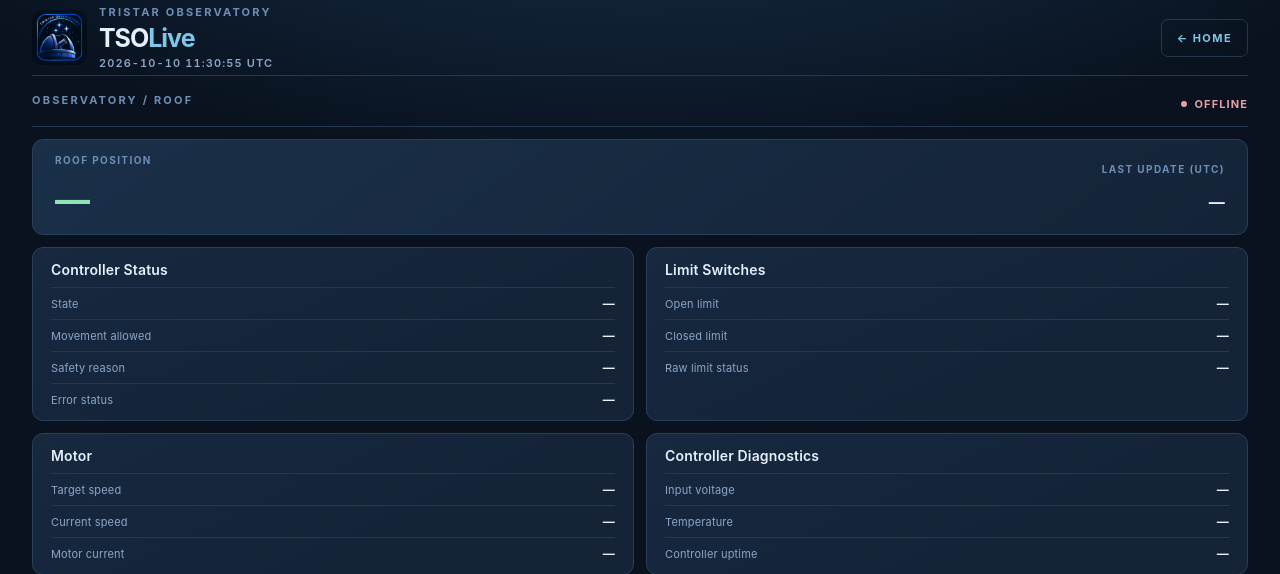
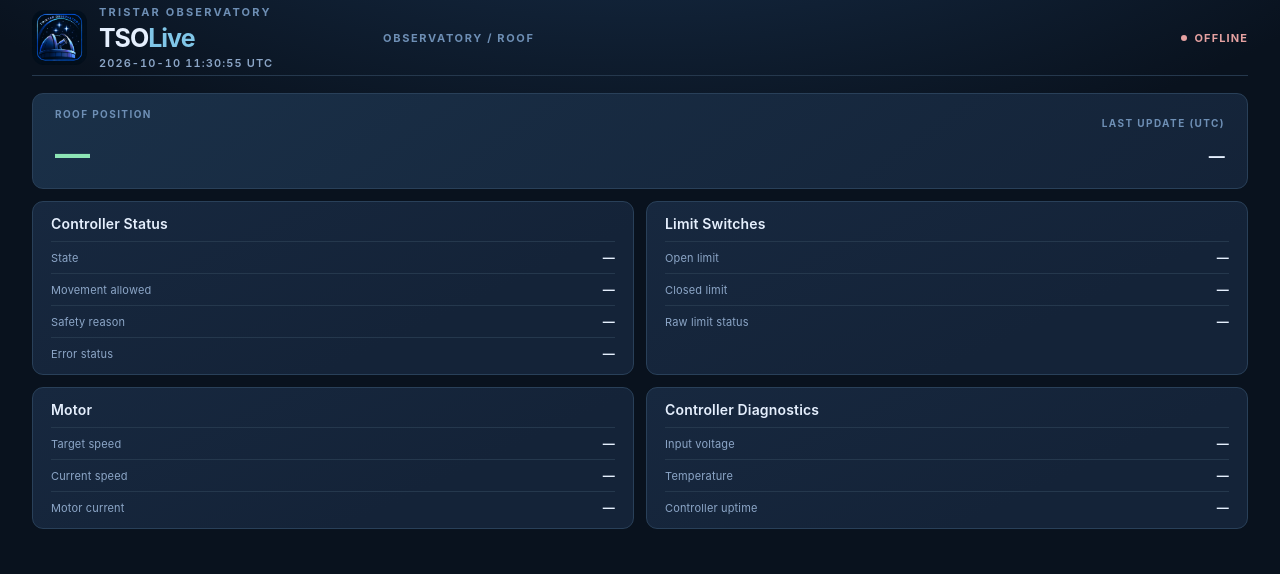
Before and after one commit to EorEquis/TSOLive, a FastAPI app: page /details?system=roof in a window 1280 px wide. Shown: the top 574 px of the page. Run offline with FastAPI, Linux system fonts and the light colour scheme.

Commit message:
Use shared details header for breadcrumb and live connection status

```diff
--- a/templates/details-base.html
+++ b/templates/details-base.html
@@ -16,13 +16,10 @@
         <img class="brand-logo" src="/static/tso-logo.png" alt="TriStar Observatory logo" width="76" height="76">
         <div><p class="eyebrow">TRISTAR OBSERVATORY</p><h1>TSO<span>Live</span></h1><div id="clock" class="header-clock" aria-label="Current UTC time"></div></div>
       </div>
-      <a class="details-home" href="/">← HOME</a>
+      <nav class="overview-breadcrumb details-breadcrumb" aria-label="Breadcrumb"><a href="/" class="details-breadcrumb-home">OBSERVATORY</a> / {{ system_label | upper }}</nav>
+      <span class="device-tag offline details-connection details-header-connection" id="details-connection"><span class="status-dot offline-dot" id="details-connection-dot"></span><span id="details-connection-text">OFFLINE</span></span>
     </header>
     <main class="details-main">
-      <div class="section-heading details-heading">
-        <div><p class="eyebrow"><a href="/" class="details-breadcrumb-home">OBSERVATORY</a> / {{ system_label | upper }}</p></div>
-        <span class="device-tag offline details-connection" id="details-connection"><span class="status-dot offline-dot" id="details-connection-dot"></span><span id="details-connection-text">OFFLINE</span></span>
-      </div>
       <section class="details-hero" aria-label="{{ system_label }} summary">
         <div><p class="metric-label">{% block primary_label %}STATUS{% endblock %}</p><p class="details-position" id="details-primary">—</p></div>
         <div class="details-hero-meta"><span class="metric-label">LAST UPDATE (UTC)</span><strong id="details-last-update">—</strong></div>
```
